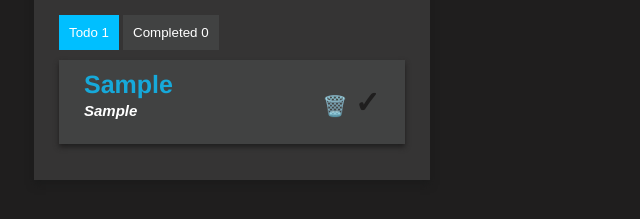
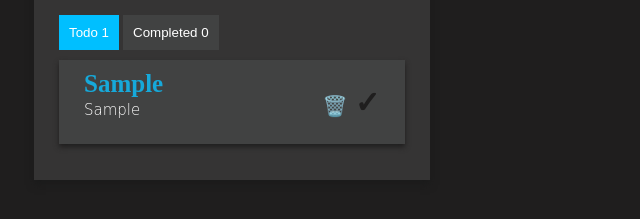
Before and after one commit to amShantanu/My-Todos, a website built with Vite: page index.html in a window 1280 px wide. Both pictures are taken after typing "Sample", "Sample" into the empty fields and a click on the button "Add". Shown: the part 345-564 px from the top of the page, 408-1048 px from the left. Built offline with nearby package versions, Linux system fonts and the light colour scheme.

Commit message:
User checkpoint: Update styling of todo list item headings and main heading.

```diff
--- a/style.css
+++ b/style.css
@@ -181,7 +181,7 @@ h1 {
 .todo-list-items h3 {
   font-size: 25px;
   color: #16a9da;
-  font-family:  Helvetica;
+  font-family: ui-monospace;
   margin: 0;
 }
 
@@ -189,8 +189,8 @@ h1 {
   font-size: 15px;
   color: #ffffff;
   margin-top: 3px;
-  font-family: sans-serif;
-  font-style: italic;
+  font-family: cursive;
+  font-weight: 100;
 }
 
 .icons {
```
